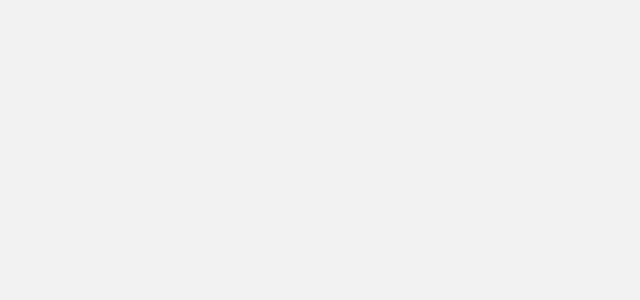
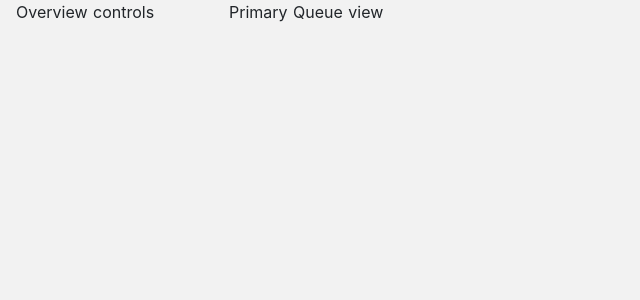
Before and after one commit to pcktbot/opex-template, a Nuxt app: page /queues in a window 1280 px wide. Before the commit this address had no page. Shown: the top 300 px of the page, without its empty margins (0-640 px from the left). Built offline with nearby package versions, Linux system fonts and the light colour scheme.

Commit message:
more staging

```diff
--- a/layouts/default.vue
+++ b/layouts/default.vue
@@ -15,6 +15,7 @@ html {
   -moz-osx-font-smoothing: grayscale;
   -webkit-font-smoothing: antialiased;
   box-sizing: border-box;
+  scroll-behavior: smooth;
 }
 *,
 *:before,
--- /dev/null
+++ b/mixins/redis.js
@@ -0,0 +1,4 @@
+export default {
+  data() {},
+  methods: {}
+}
--- a/nuxt.config.js
+++ b/nuxt.config.js
@@ -1,6 +1,5 @@
 module.exports = {
   telemetry: false,
-  mode: 'universal',
   server: {
     host: process.env.HOST || '0.0.0.0',
     port: process.env.PORT || 5000
--- a/package.json
+++ b/package.json
@@ -7,6 +7,7 @@
   "scripts": {
     "dev": "cross-env NODE_ENV=development nodemon server/index.js --watch server",
     "docker:build": "docker build -t opex-template . --build-arg NPM_TOKEN=$NPM_TOKEN",
+    "helm:upgrade": "helm upgrade opex-template ./chart/nuxt",
     "build": "nuxt build",
     "start": "cross-env NODE_ENV=production node server/index.js",
     "generate": "nuxt generate",
@@ -19,15 +20,12 @@
     "@nuxtjs/axios": "^5.12.0",
     "@nuxtjs/google-analytics": "^2.4.0",
     "@vue/composition-api": "^1.0.0-beta.14",
-    "appmetrics-prometheus": "^3.1.0",
-    "appmetrics-zipkin": "^1.1.1",
     "body-parser": "^1.19.0",
     "bootstrap": "^4.5.0",
     "bootstrap-vue": "^2.15.0",
     "cross-env": "^5.2.0",
     "dotenv": "^8.2.0",
     "express": "^4.17.1",
-    "greenlock": "^4.0.4",
     "jquery": "^3.5.1",
     "nuxt": "^2.13.3",
     "path": "^0.12.7",
--- /dev/null
+++ b/pages/queues/index.vue
@@ -0,0 +1,22 @@
+<template>
+  <b-container fluid class="px-3">
+    <b-row>
+      <b-col cols="2">
+        Overview controls
+      </b-col>
+      <b-col>
+        Primary Queue view
+      </b-col>
+    </b-row>
+  </b-container>
+</template>
+
+<script>
+export default {
+
+}
+</script>
+
+<style lang="scss" scoped>
+
+</style>
```
Also changed, not shown: 2 other files (tests, documents, lock files or other folders).
